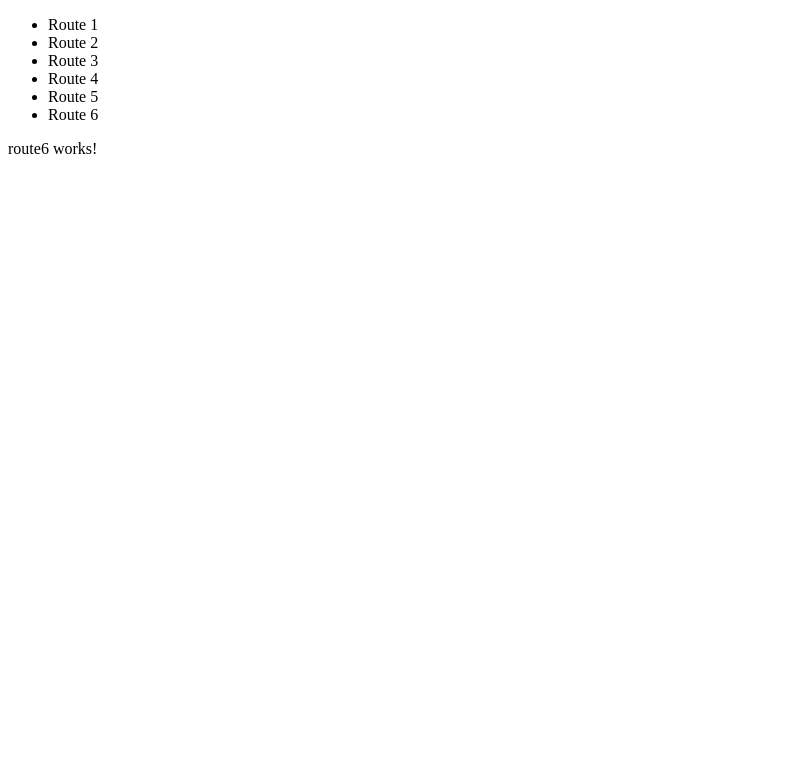
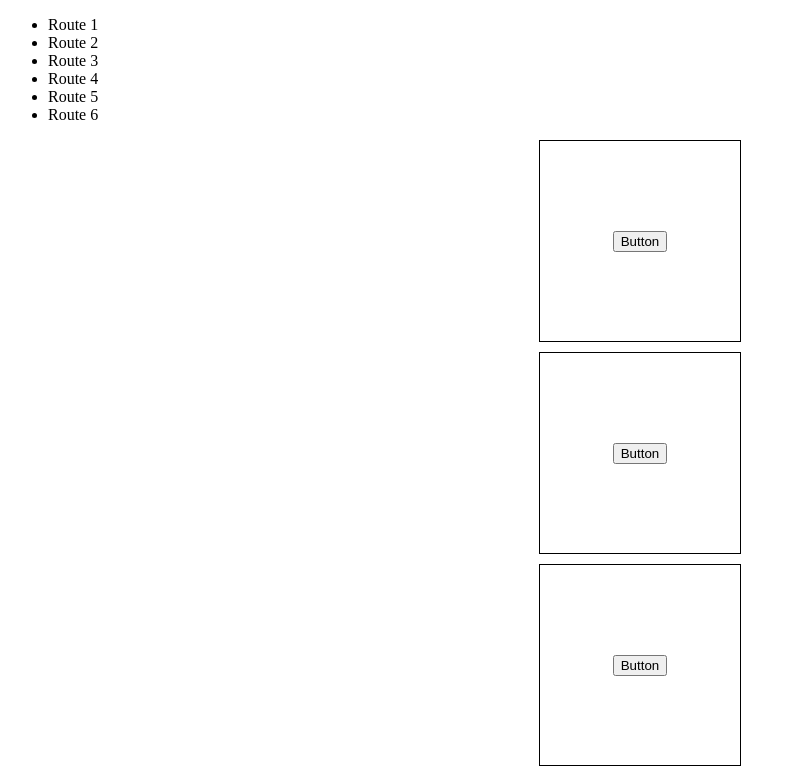
Before and after one commit to modeware/PS-Angular-Assignment, an Angular app: page /route6 in a window 1280 px wide. Shown: the top 774 px of the page, without its empty margins (0-796 px from the left). Built offline with nearby package versions, Linux system fonts and the light colour scheme.

Commit message:
Implemented Dynamic Div Scroll

```diff
--- a/src/app/route6/route6/route6.component.css
+++ b/src/app/route6/route6/route6.component.css
@@ -0,0 +1,18 @@
+#container{
+    display: grid;
+    width: 100%;
+    height: 100%;
+    align-items: center;
+    justify-content: center;
+    grid-gap: 10px;
+}
+
+
+.box{
+    display: grid;
+    width: 200px;
+    height: 200px;
+    border: 1px solid black;
+    align-items: center;
+    justify-content: center;
+}
--- a/src/app/route6/route6/route6.component.html
+++ b/src/app/route6/route6/route6.component.html
@@ -1 +1,3 @@
-<p>route6 works!</p>
+<div id="container" (window:scroll)="onWindowScroll()" #containerdiv>
+
+</div>
--- a/src/app/route6/route6/route6.component.ts
+++ b/src/app/route6/route6/route6.component.ts
@@ -1,15 +1,42 @@
-import { Component, OnInit } from '@angular/core';
+import { Component, OnInit, ViewChild, Renderer2, AfterViewInit } from '@angular/core';
+
 
 @Component({
   selector: 'app-route6',
   templateUrl: './route6.component.html',
   styleUrls: ['./route6.component.css']
 })
-export class Route6Component implements OnInit {
+export class Route6Component implements OnInit, AfterViewInit {
+  @ViewChild('containerdiv') containerdiv: any;
+  count:number = 1;
 
-  constructor() { }
+  constructor(private renderer: Renderer2) { }
 
   ngOnInit(): void {
+
+  }
+  ngAfterViewInit(): void {
+
+    for(let i =0; i < 3; i++){
+      this.onWindowScroll()
+    }
   }
 
+  onWindowScroll(){
+    console.log('hello')
+    let count = this.count++;
+    let div = this.renderer.createElement('div');
+    let button = this.renderer.createElement('button')
+    button.textContent = 'Button'
+    div.appendChild(button)
+    this.renderer.addClass(div, 'box')
+    this.renderer.listen(button, 'click', ()=>{
+      (function(){let c = count;
+      alert(`Button in ${c}th div is clicked`)
+    }())
+    })
+
+    this.containerdiv.nativeElement.appendChild(div)
+
+  }
 }
```
